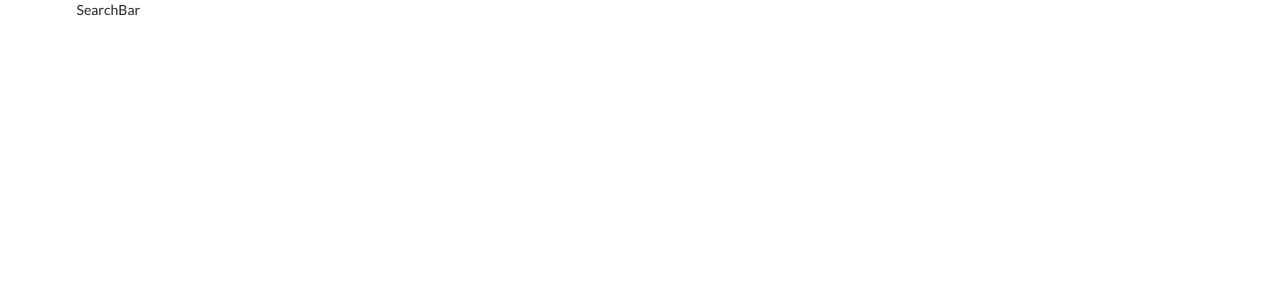
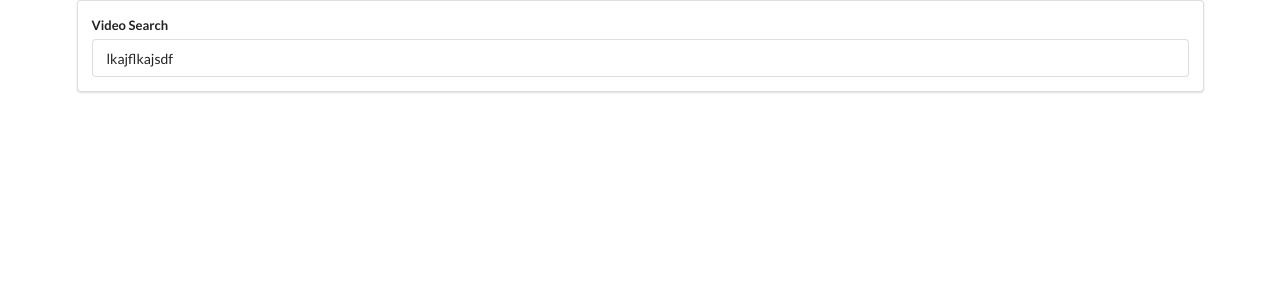
Before and after one commit to muratakdag/Videos, a React (Create React App) app: page / in a window 1280 px wide. Shown: the top 300 px of the page. Built offline with nearby package versions, Linux system fonts and the light colour scheme.

Commit message:
Reminder on Event Handlers

```diff
--- a/src/components/SearchBar.js
+++ b/src/components/SearchBar.js
@@ -1,8 +1,25 @@
 import React from 'react';
 
 class SearchBar extends React.Component {
+  state = { term: 'lkajflkajsdf' };
+
+  onInputChange = () => {};
+
   render() {
-    return <div>SearchBar</div>;
+    return (
+      <div className="search-bar ui segment">
+        <form className="ui form">
+          <div className="field">
+            <label>Video Search</label>
+            <input
+              type="text"
+              value={this.state.term}
+              onChange={this.onInputChange}
+            />
+          </div>
+        </form>
+      </div>
+    );
   }
 }
 
```
